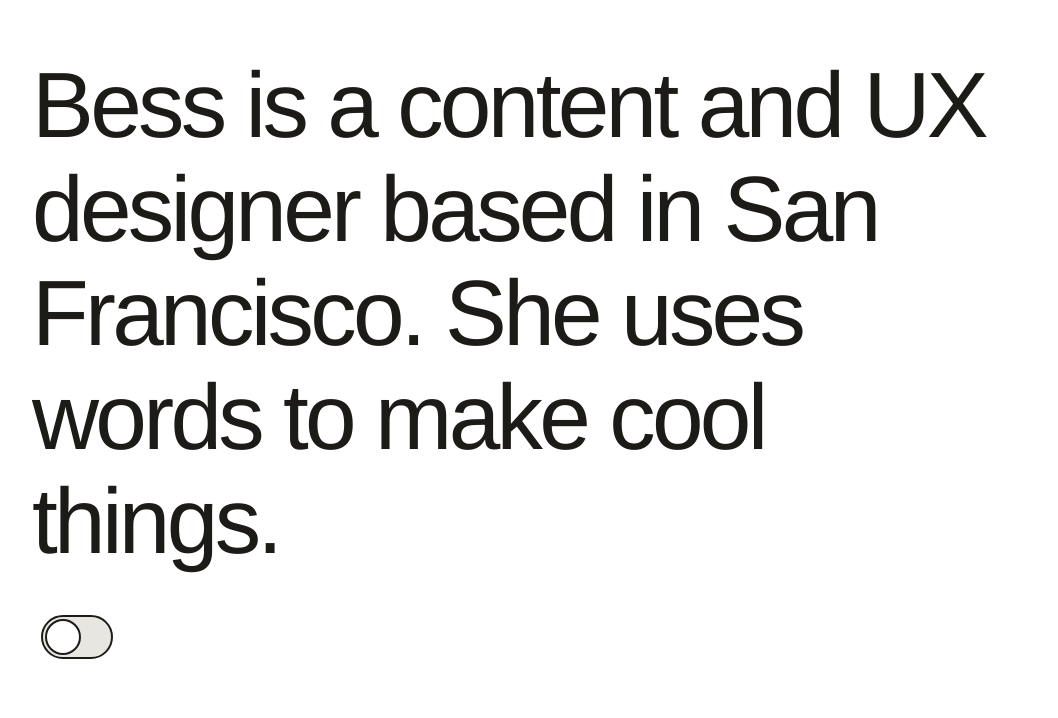
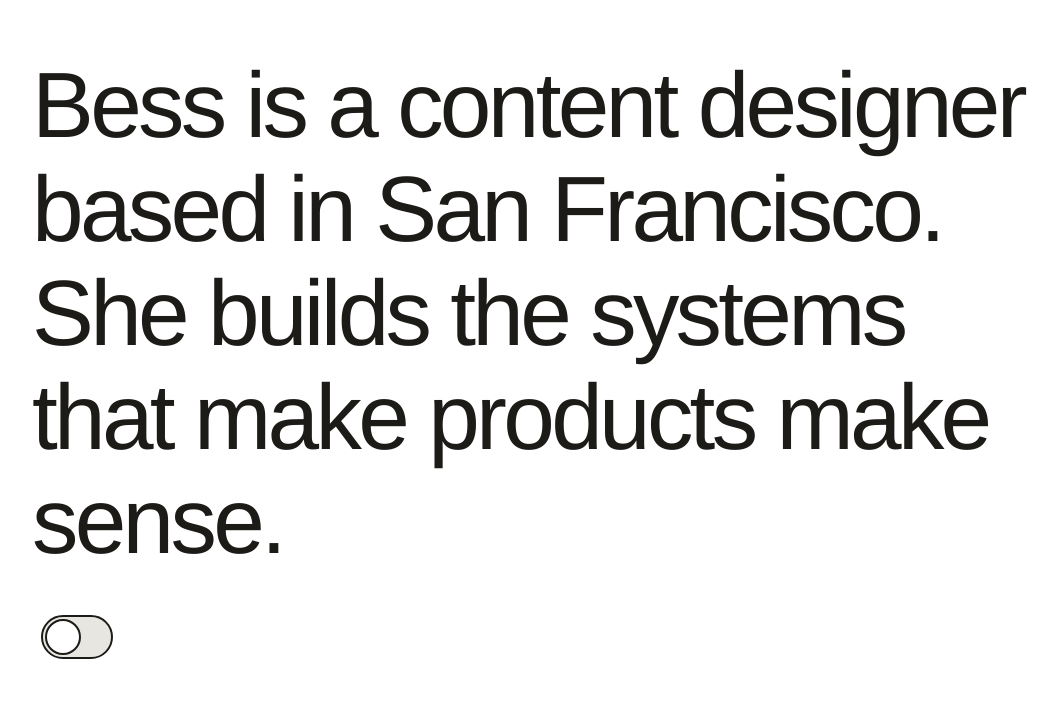
Before and after one commit to bessmyers/bessmyers.github.io, a plain HTML site: page index.html in a window 1280 px wide. Shown: the part 82-800 px from the top of the page, without its empty margins (112-1170 px from the left). Drawn offline with Linux system fonts and the light colour scheme; a web font is replaced by a local one.

Commit message:
Update hero headline and meta description
Co-Authored-By: Claude Opus 5.5 <noreply@anthropic.com>
Claude-Session: https://claude.ai/code/session_01EhM5K4kzXVZEM4KQnsG23A

```diff
--- a/index.html
+++ b/index.html
@@ -4,7 +4,7 @@
   <meta charset="UTF-8" />
   <meta name="viewport" content="width=device-width, initial-scale=1.0" />
   <title>bess myers — content designer</title>
-  <meta name="description" content="Bess Myers is a content and UX designer based in San Francisco. She uses words to make cool things." />
+  <meta name="description" content="Bess Myers is a content designer based in San Francisco. She builds the systems that make products make sense." />
 
   <link rel="icon" href="favicon.svg" type="image/svg+xml" />
   <link rel="preconnect" href="https://fonts.googleapis.com" />
@@ -30,7 +30,7 @@
   <section id="top" class="landing-section site-band">
     <div class="site-frame landing-inner">
       <div class="hero-text-slot">
-        <h1 class="hero-headline hero-headline--landing type-title type-title--hero">Bess is a content and UX designer based in San Francisco. She uses words to make cool things.</h1>
+        <h1 class="hero-headline hero-headline--landing type-title type-title--hero">Bess is a content designer based in San Francisco. She builds the systems that make products make sense.</h1>
       </div>
       <div class="hero-controls">
         <button
```
